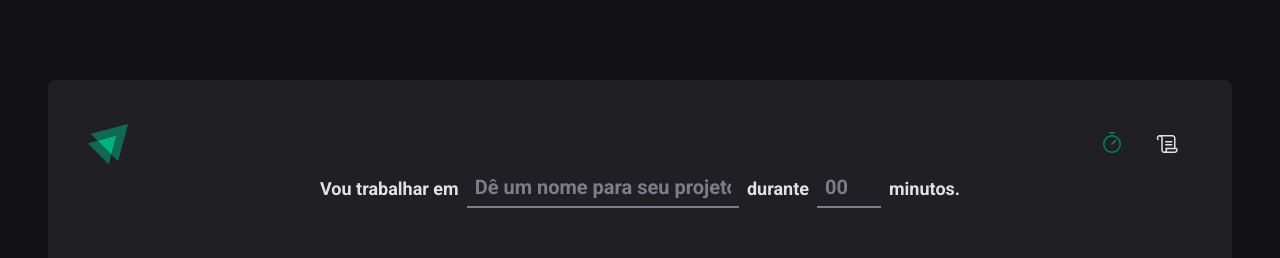
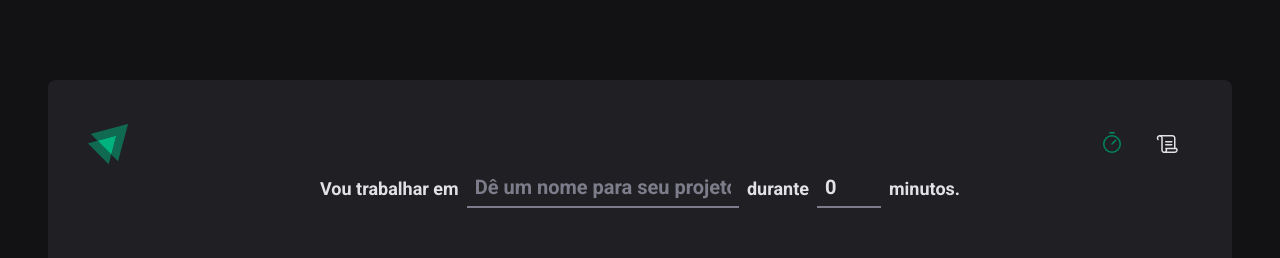
Before and after one commit to edujguerra/02-ignite-timer, a React (Vite) app: page / in a window 1280 px wide. Shown: the top 258 px of the page. Built offline with nearby package versions, Linux system fonts and the light colour scheme.

Commit message:
2211282144

```diff
--- a/package.json
+++ b/package.json
@@ -10,12 +10,14 @@
     "lint": "npx eslint src --ext .ts,.tsx"
   },
   "dependencies": {
+    "@hookform/resolvers": "^2.9.10",
     "phosphor-react": "^1.4.1",
     "react": "^18.2.0",
     "react-dom": "^18.2.0",
     "react-hook-form": "^7.39.7",
     "react-router-dom": "^6.4.3",
-    "styled-components": "^5.3.6"
+    "styled-components": "^5.3.6",
+    "zod": "^3.19.1"
   },
   "devDependencies": {
     "@rocketseat/eslint-config": "^1.1.3",
--- a/src/pages/Home/index.tsx
+++ b/src/pages/Home/index.tsx
@@ -1,5 +1,7 @@
 import { Play } from 'phosphor-react'
 import { useForm } from 'react-hook-form'
+import { zodResolver } from '@hookform/resolvers/zod'
+import * as zod from 'zod'
 
 import {
   CountdownContainer,
@@ -11,10 +13,29 @@
   TaskInput,
 } from './styles'
 
+const newCycleFormValidationSchema = zod.object({
+  task: zod.string().min(1, 'Informe a tarefa.'),
+  minutesAmount: zod
+    .number()
+    .min(5, 'A ciclo precisa ser de no mínimo 5 minutos.')
+    .max(60, 'A ciclo precisa ser de no máximo 60 minutos.'),
+})
+
+type NewCycleFormData = zod.infer<typeof newCycleFormValidationSchema>
+
 export function Home() {
-  const { register, handleSubmit, watch } = useForm()
+  const { register, handleSubmit, watch, reset } = useForm<NewCycleFormData>({
+    resolver: zodResolver(newCycleFormValidationSchema),
+    defaultValues: {
+      task: '',
+      minutesAmount: 0,
+    },
+  })
 
-  function handleCreateNewCicle(data: any) {}
+  function handleCreateNewCicle(data: NewCycleFormData) {
+    console.log(data)
+    reset()
+  }
 
   const task = watch('task')
   const isSubmitDisabled = !task
```
Also changed, not shown: 2 other files (tests, documents, lock files or other folders).
